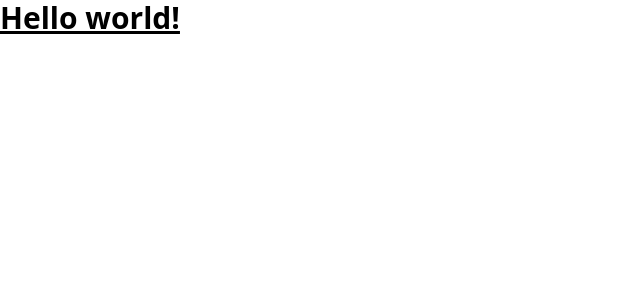
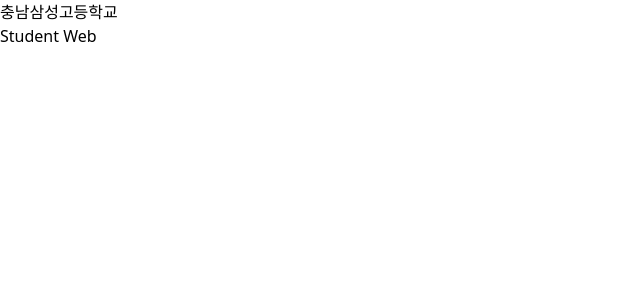
Before and after one commit to jhyunwoo/cnsanet-v2, a Next.js app: page / in a window 1280 px wide. Shown: the top 300 px of the page, without its empty margins (0-640 px from the left). Built offline with nearby package versions, Linux system fonts and the light colour scheme.

Commit message:
add basic login page

```diff
--- a/pages/index.js
+++ b/pages/index.js
@@ -4,8 +4,15 @@
 
 export default function Home() {
   return (
-    <h1 className="text-3xl font-bold underline">
-      Hello world!
-    </h1>
+    <div>
+      <div>
+        <div>충남삼성고등학교</div>
+        <div>Student Web</div>
+        <form>
+          <input type="text"/>
+        </form>
+
+      </div>
+    </div>
   )
 }
```
